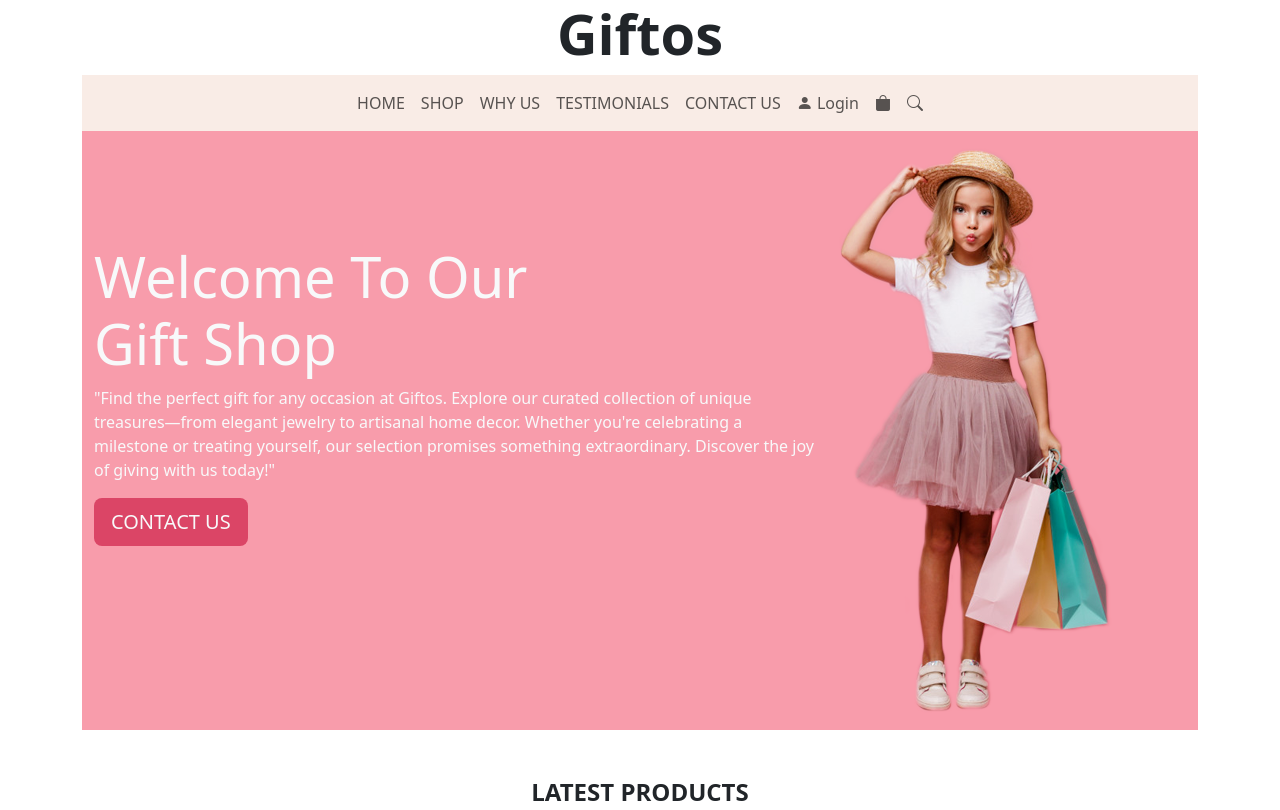
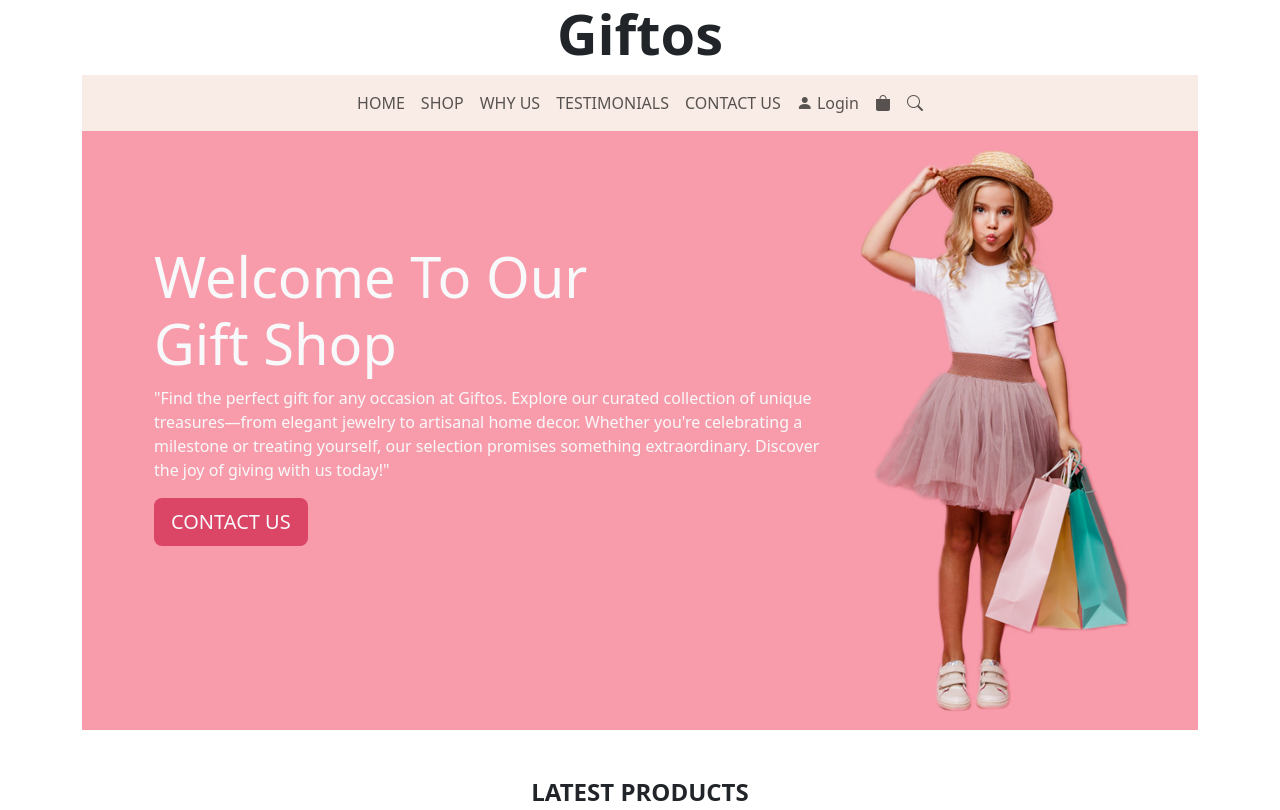
Before and after one commit to Techietimmy-ux/giftos, a plain HTML site: page index.html in a window 1280 px wide. Shown: the top 810 px of the page. Drawn offline with nearby package versions, Linux system fonts and the light colour scheme.

Commit message:
small marging and padding change to the html

```diff
--- a/index.html
+++ b/index.html
@@ -58,7 +58,7 @@
         <!-- header section -->
         <section id="header" class="pb-3 pt-3">
             <div class="container text-light">
-                <div class="row justify-content-center">
+                <div class="row justify-content-center ms-0 ms-md-5">
                     <div class="col-10 col-md-8 text-center text-md-start welcome mt-5 pt-5">
                         <h1 class="text-capitalize fw-medium display-4">
                             welcome to our <br />
```
